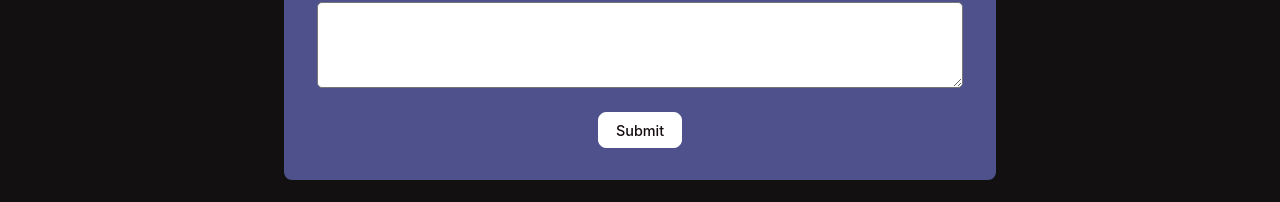
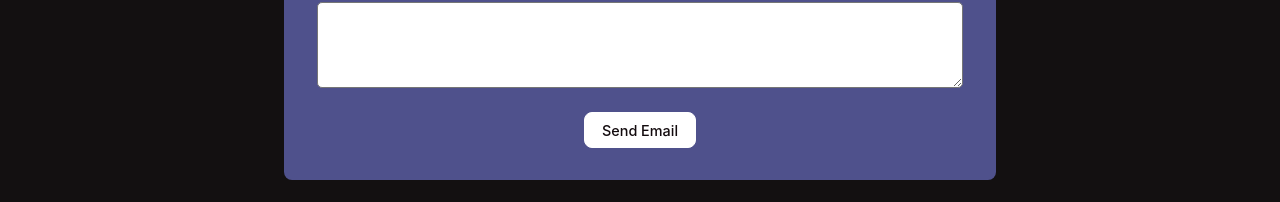
Before and after one commit to christinaor/christinaor.github.io, a React (Vite) app: page / in a window 1280 px wide. Shown: the part 4119-4321 px from the top of the page. Built offline with nearby package versions, Linux system fonts and the light colour scheme.

Commit message:
Update button text

```diff
--- a/src/components/EmailForm/EmailForm.tsx
+++ b/src/components/EmailForm/EmailForm.tsx
@@ -33,7 +33,7 @@ export default function EmailForm() {
         <textarea id="email" value={message} onChange={(e) => setMessage(e.target.value)} required />
       </div>
 
-      {!submitClicked && <button type="submit">Submit</button>}
+      {!submitClicked && <button type="submit">Send Email</button>}
       {submitClicked && <div className={styles.emailSent}>Thanks for the email - you'll hear back soon!</div>}
     </form>
   )
```
